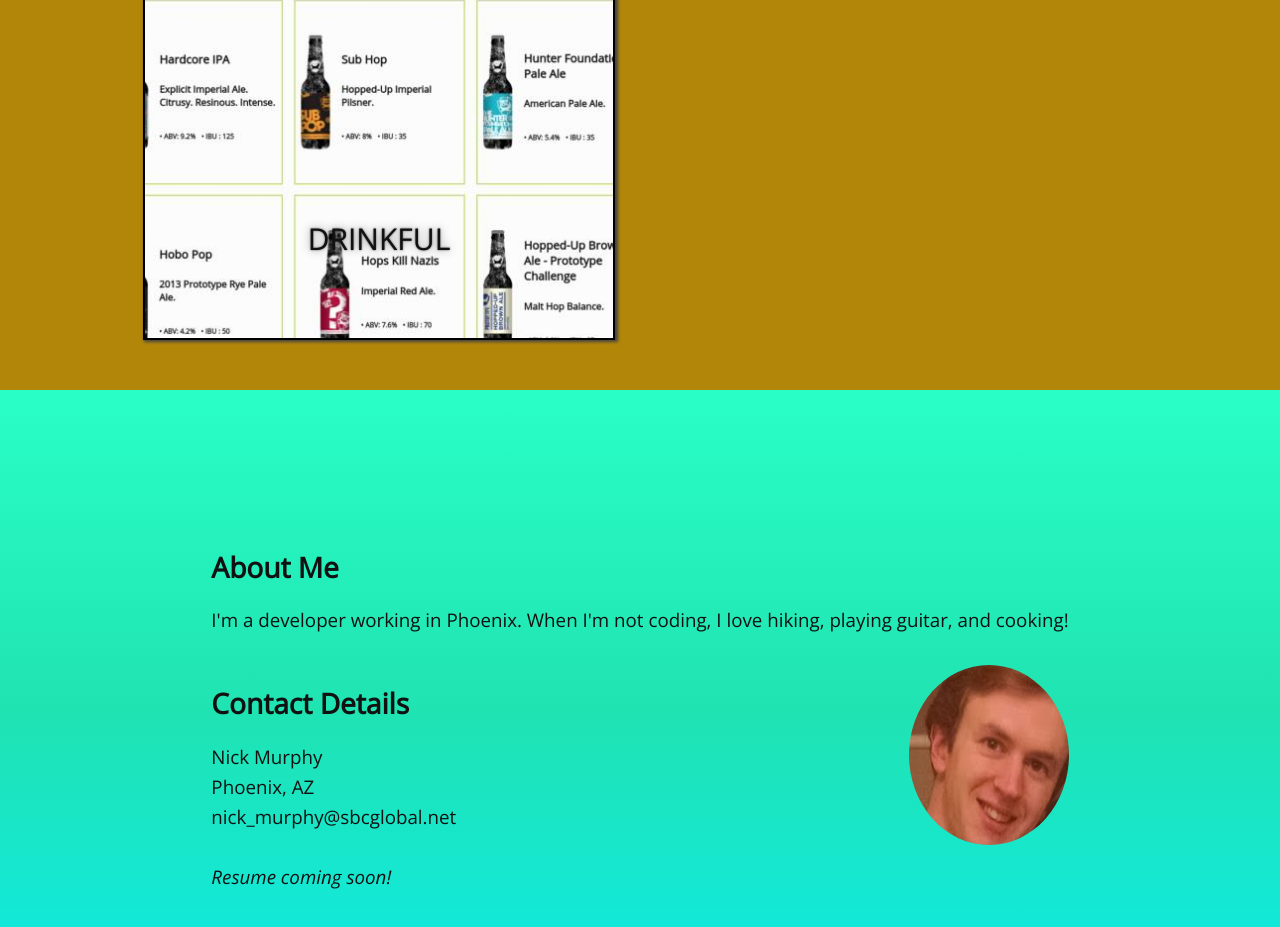
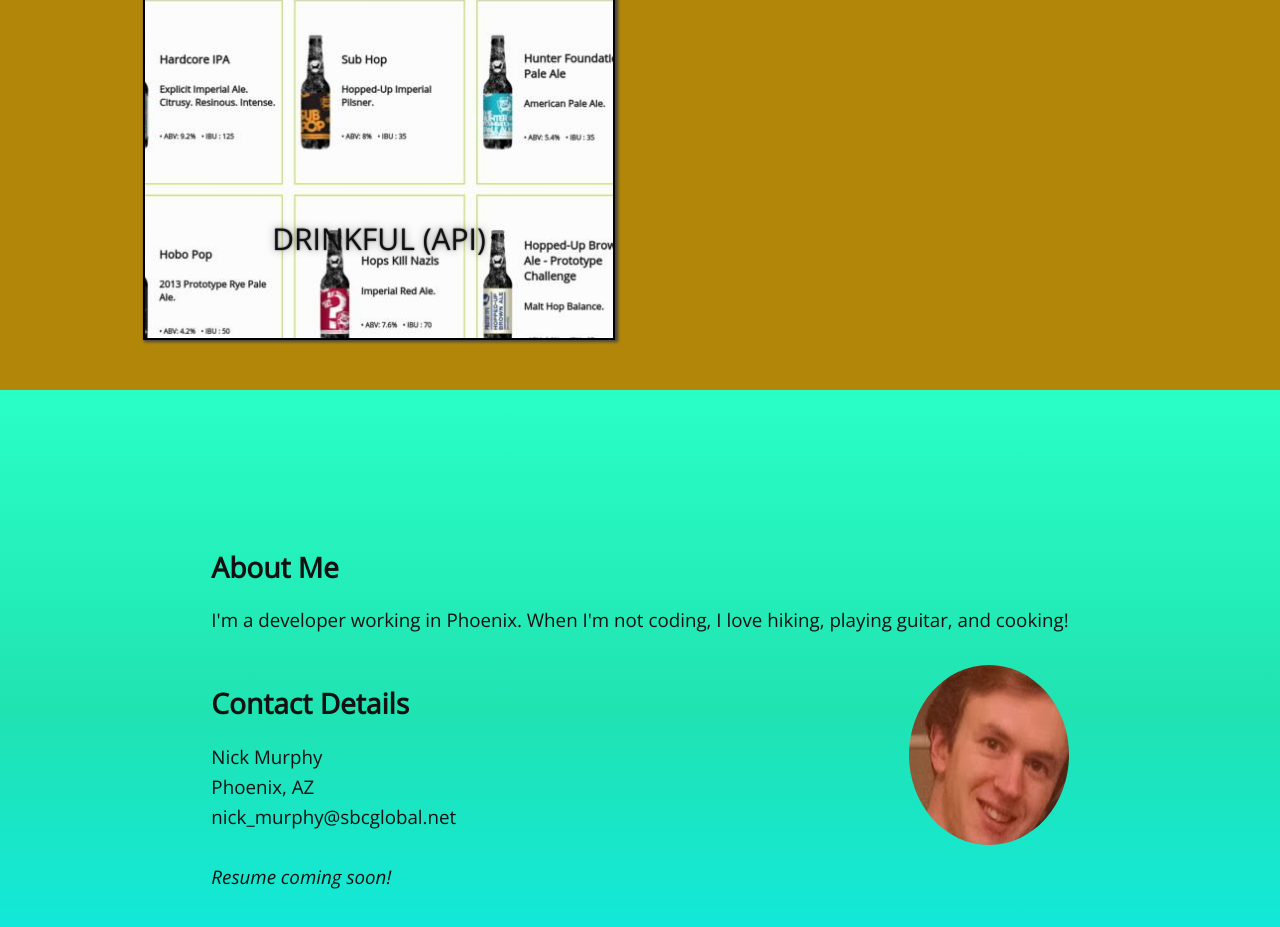
Before and after one commit to Ozymandias9000/murphy_portfolio, a React (Create React App) app: page / in a window 1280 px wide. Shown: the part 2320-3247 px from the top of the page. Built offline with nearby package versions, Linux system fonts and the light colour scheme.

Commit message:
Updating links

```diff
--- a/src/components/Projects/projects.css
+++ b/src/components/Projects/projects.css
@@ -11,7 +11,6 @@ section .project-text {
   text-align: center;
   margin: 100px 0 50px 0;
   font-size: 1.5rem;
-
   text-shadow: 2px 2px 3px rgba(0, 0, 0, 0.72);
 }
 
--- a/src/components/Projects/projects.js
+++ b/src/components/Projects/projects.js
@@ -101,18 +101,18 @@ class Projects extends Component {
           <div className="panel panel5">
             <p>
               {/*<a
-                href="https://codepen.io/Aristocles/pen/gmyrme"
+                href="https://github.com/Ozymandias9000/drinkful_v1"
                 target="_blank"
                 rel="noopener noreferrer"
               >
-                View on CodePen
+                View on GitHub
               </a>{*/}
             </p>
             <p />
             <p>
-              Drinkful
+              Drinkful (API)
               {/*<a
-                href="https://codepen.io/Aristocles/full/gmyrme/"
+                href="https://drinkful-athpeiqvoa.now.sh/"
                 target="_blank"
                 rel="noopener noreferrer"
               >
```
